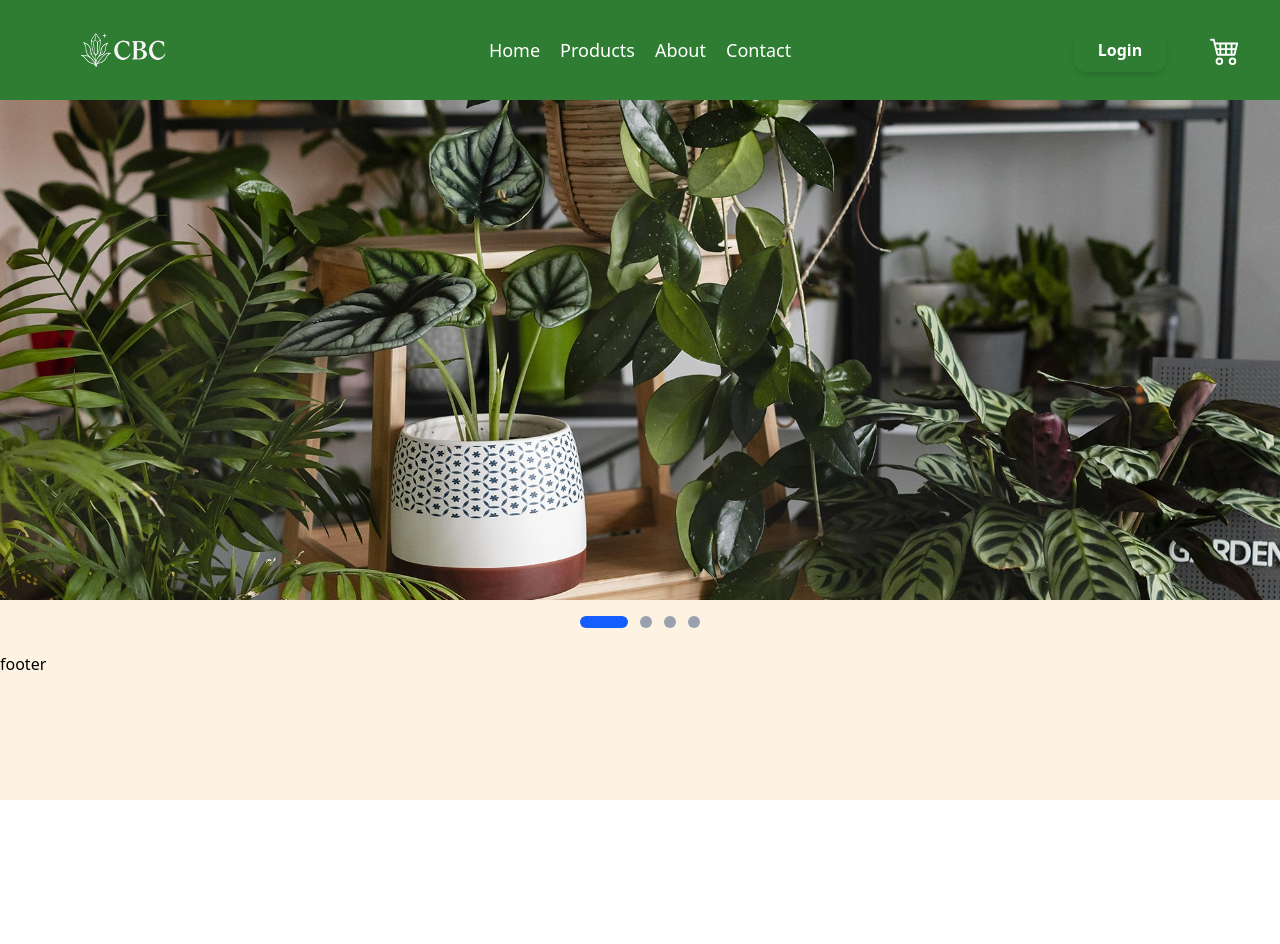
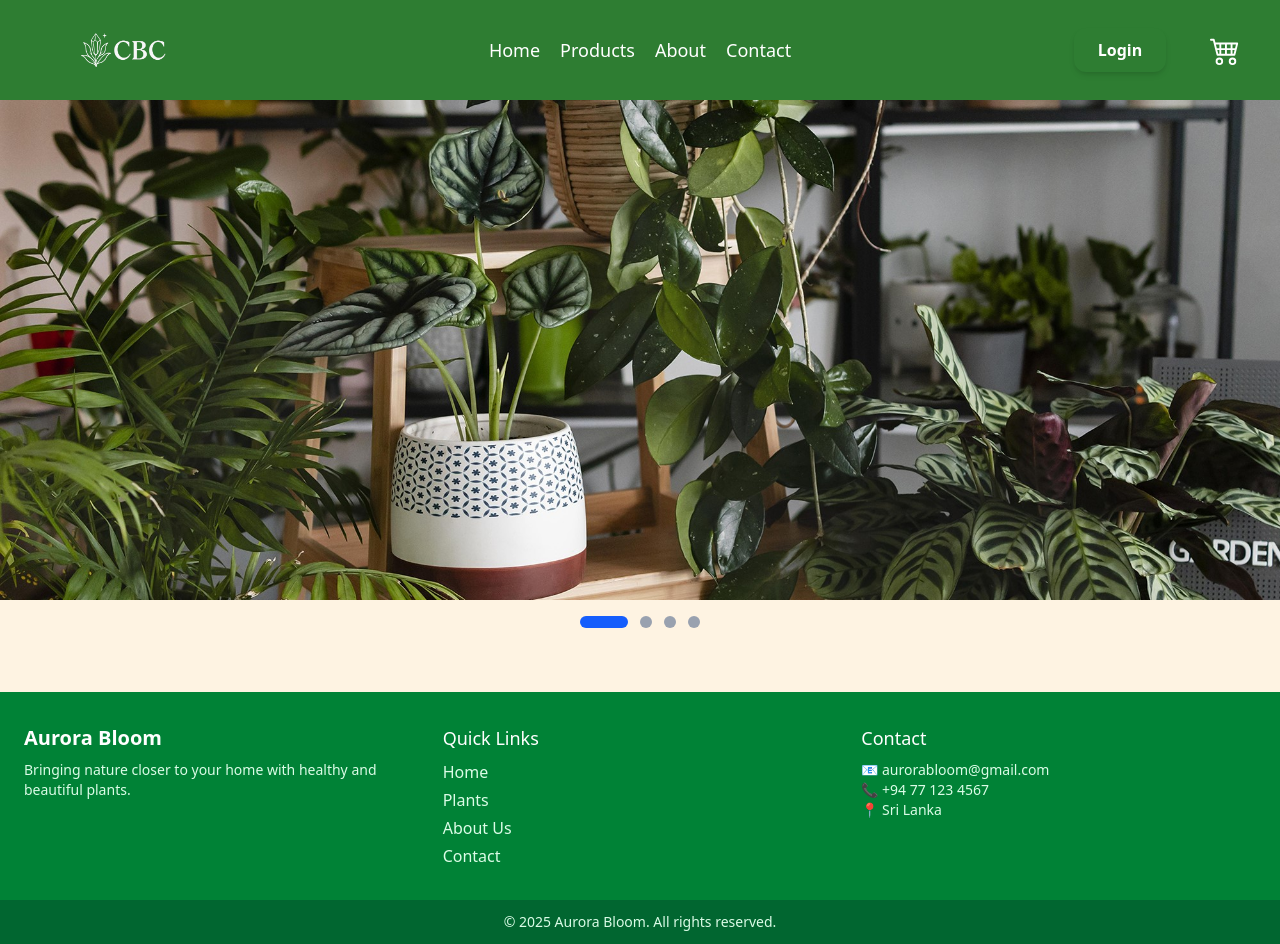
Before and after one commit to Chanuka999/lumera, a React app in the folder frontend/: page / in a window 1280 px wide. Before the commit the page ends 800 px from the top, so only its background shows below. Built offline with nearby package versions, Linux system fonts and the light colour scheme; no server answers; the HTML template or start-up script is replaced by a standard one.

Commit message:
create footer.jsx

```diff
--- a/frontend/src/components/Footer.jsx
+++ b/frontend/src/components/Footer.jsx
@@ -1,7 +1,60 @@
 import React from "react";
 
 const Footer = () => {
-  return <div>footer</div>;
+  return (
+    <footer className="bg-green-700 text-white mt-10">
+      <div className="max-w-7xl mx-auto px-6 py-8 grid grid-cols-1 md:grid-cols-3 gap-6">
+        {/* Site Info */}
+        <div>
+          <h2 className="text-xl font-semibold">Aurora Bloom</h2>
+          <p className="text-sm mt-2 text-green-100">
+            Bringing nature closer to your home with healthy and beautiful
+            plants.
+          </p>
+        </div>
+
+        {/* Quick Links */}
+        <div>
+          <h3 className="text-lg font-medium mb-2">Quick Links</h3>
+          <ul className="space-y-1 text-green-100">
+            <li>
+              <a href="/" className="hover:underline">
+                Home
+              </a>
+            </li>
+            <li>
+              <a href="/plants" className="hover:underline">
+                Plants
+              </a>
+            </li>
+            <li>
+              <a href="/about" className="hover:underline">
+                About Us
+              </a>
+            </li>
+            <li>
+              <a href="/contact" className="hover:underline">
+                Contact
+              </a>
+            </li>
+          </ul>
+        </div>
+
+        {/* Contact */}
+        <div>
+          <h3 className="text-lg font-medium mb-2">Contact</h3>
+          <p className="text-green-100 text-sm">📧 aurorabloom@gmail.com</p>
+          <p className="text-green-100 text-sm">📞 +94 77 123 4567</p>
+          <p className="text-green-100 text-sm">📍 Sri Lanka</p>
+        </div>
+      </div>
+
+      {/* Bottom Bar */}
+      <div className="text-center text-sm bg-green-800 py-3 text-green-100">
+        © {new Date().getFullYear()} Aurora Bloom. All rights reserved.
+      </div>
+    </footer>
+  );
 };
 
 export default Footer;
```
